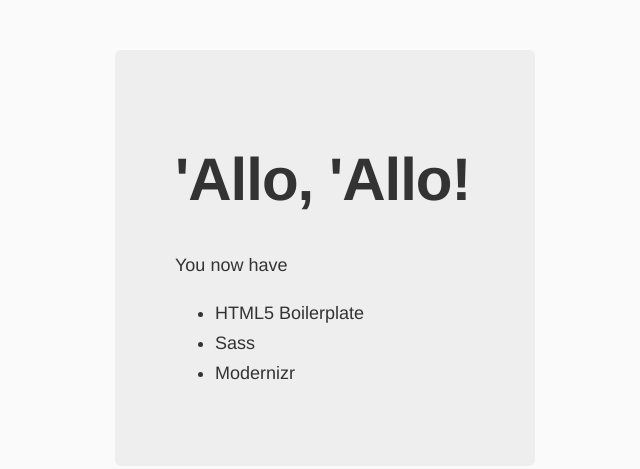
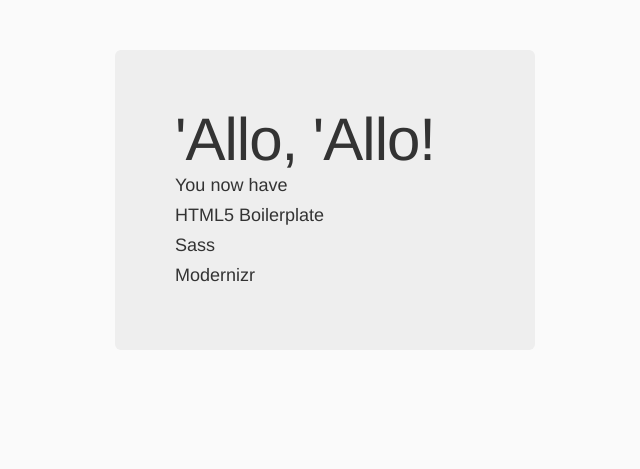
Before and after one commit to usmakestwo/prettyslider-web, a website: page app/index.html in a window 1280 px wide. Shown: the whole page, without its empty margins (315-955 px from the left). Drawn offline with nearby package versions, Linux system fonts and the light colour scheme; files that its build step writes are made by us from their sources.

Commit message:
Adding SASS structure

```diff
--- /dev/null
+++ b/app/styles/global.scss
@@ -0,0 +1,28 @@
+body {
+    background: #fafafa;
+    font-family: "Helvetica Neue", Helvetica, Arial, sans-serif;
+    color: #333;
+}
+
+.hero-unit {
+    margin: 50px auto 0 auto;
+    width: 300px;
+    font-size: 18px;
+    font-weight: 200;
+    line-height: 30px;
+    background-color: #eee;
+    border-radius: 6px;
+    padding: 60px;
+    h1 {
+        font-size: 60px;
+        line-height: 1;
+        letter-spacing: -1px;
+    }
+}
+
+.browsehappy {
+    margin: 0.2em 0;
+    background: #ccc;
+    color: #000;
+    padding: 0.2em 0;
+}
--- a/app/styles/main.scss
+++ b/app/styles/main.scss
@@ -1,28 +1,4 @@
-body {
-    background: #fafafa;
-    font-family: "Helvetica Neue", Helvetica, Arial, sans-serif;
-    color: #333;
-}
-
-.hero-unit {
-    margin: 50px auto 0 auto;
-    width: 300px;
-    font-size: 18px;
-    font-weight: 200;
-    line-height: 30px;
-    background-color: #eee;
-    border-radius: 6px;
-    padding: 60px;
-    h1 {
-        font-size: 60px;
-        line-height: 1;
-        letter-spacing: -1px;
-    }
-}
-
-.browsehappy {
-    margin: 0.2em 0;
-    background: #ccc;
-    color: #000;
-    padding: 0.2em 0;
-}
+@import url(http://fonts.googleapis.com/css?family=Open+Sans:400,300,600,700);
+@import 'reset';
+@import 'variables';
+@import 'global';
--- /dev/null
+++ b/app/styles/reset.scss
@@ -0,0 +1,48 @@
+/* http://meyerweb.com/eric/tools/css/reset/
+   v2.0 | 20110126
+   License: none (public domain)
+*/
+
+html, body, div, span, applet, object, iframe,
+h1, h2, h3, h4, h5, h6, p, blockquote, pre,
+a, abbr, acronym, address, big, cite, code,
+del, dfn, em, img, ins, kbd, q, s, samp,
+small, strike, strong, sub, sup, tt, var,
+b, u, i, center,
+dl, dt, dd, ol, ul, li,
+fieldset, form, label, legend,
+table, caption, tbody, tfoot, thead, tr, th, td,
+article, aside, canvas, details, embed,
+figure, figcaption, footer, header, hgroup,
+menu, nav, output, ruby, section, summary,
+time, mark, audio, video {
+  margin: 0;
+  padding: 0;
+  border: 0;
+  font-size: 100%;
+  font: inherit;
+  vertical-align: baseline;
+}
+/* HTML5 display-role reset for older browsers */
+article, aside, details, figcaption, figure,
+footer, header, hgroup, menu, nav, section {
+  display: block;
+}
+body {
+  line-height: 1;
+}
+ol, ul {
+  list-style: none;
+}
+blockquote, q {
+  quotes: none;
+}
+blockquote:before, blockquote:after,
+q:before, q:after {
+  content: '';
+  content: none;
+}
+table {
+  border-collapse: collapse;
+  border-spacing: 0;
+}
```
Also changed, not shown: app/styles/variables.scss (added).
